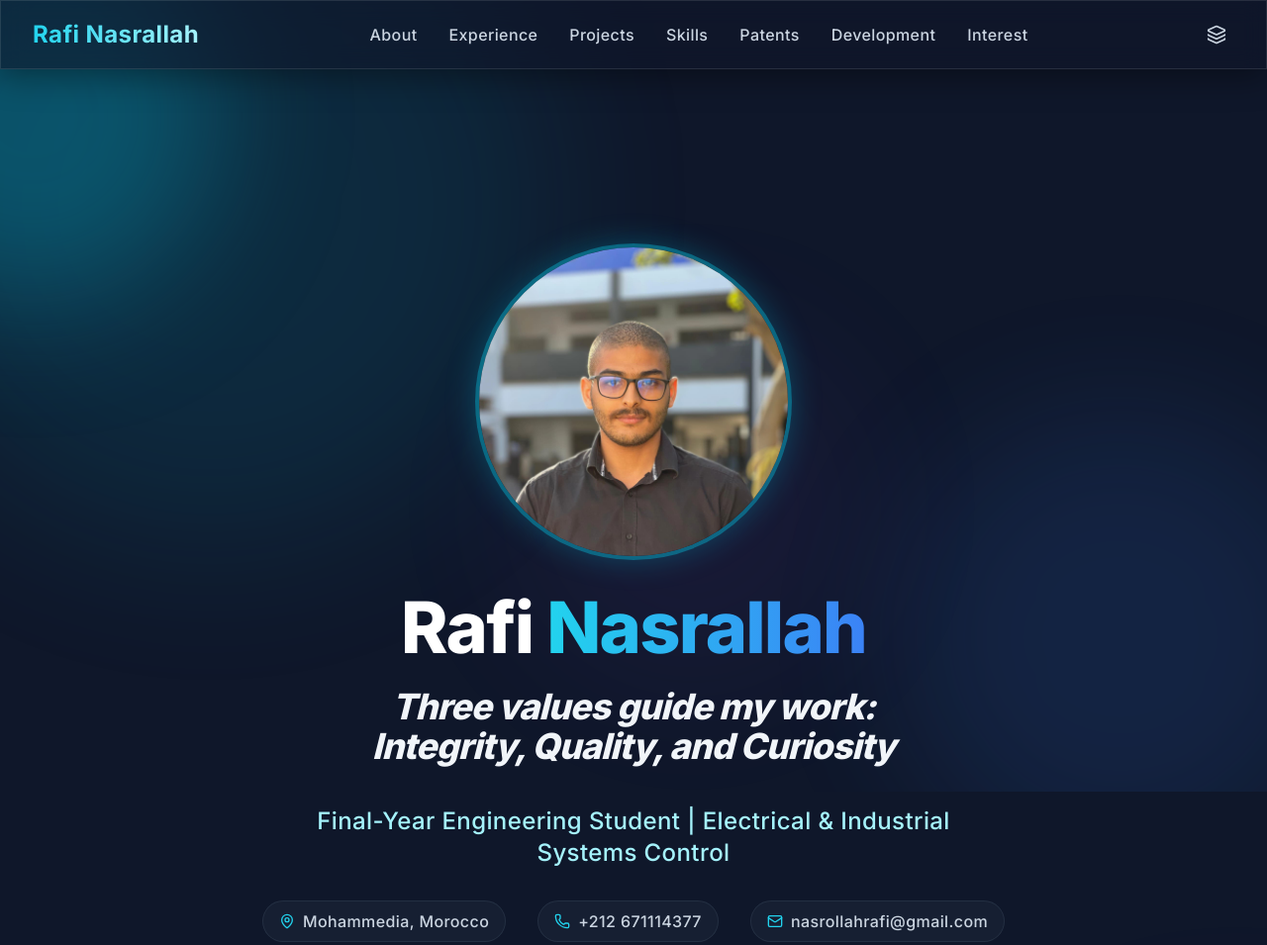
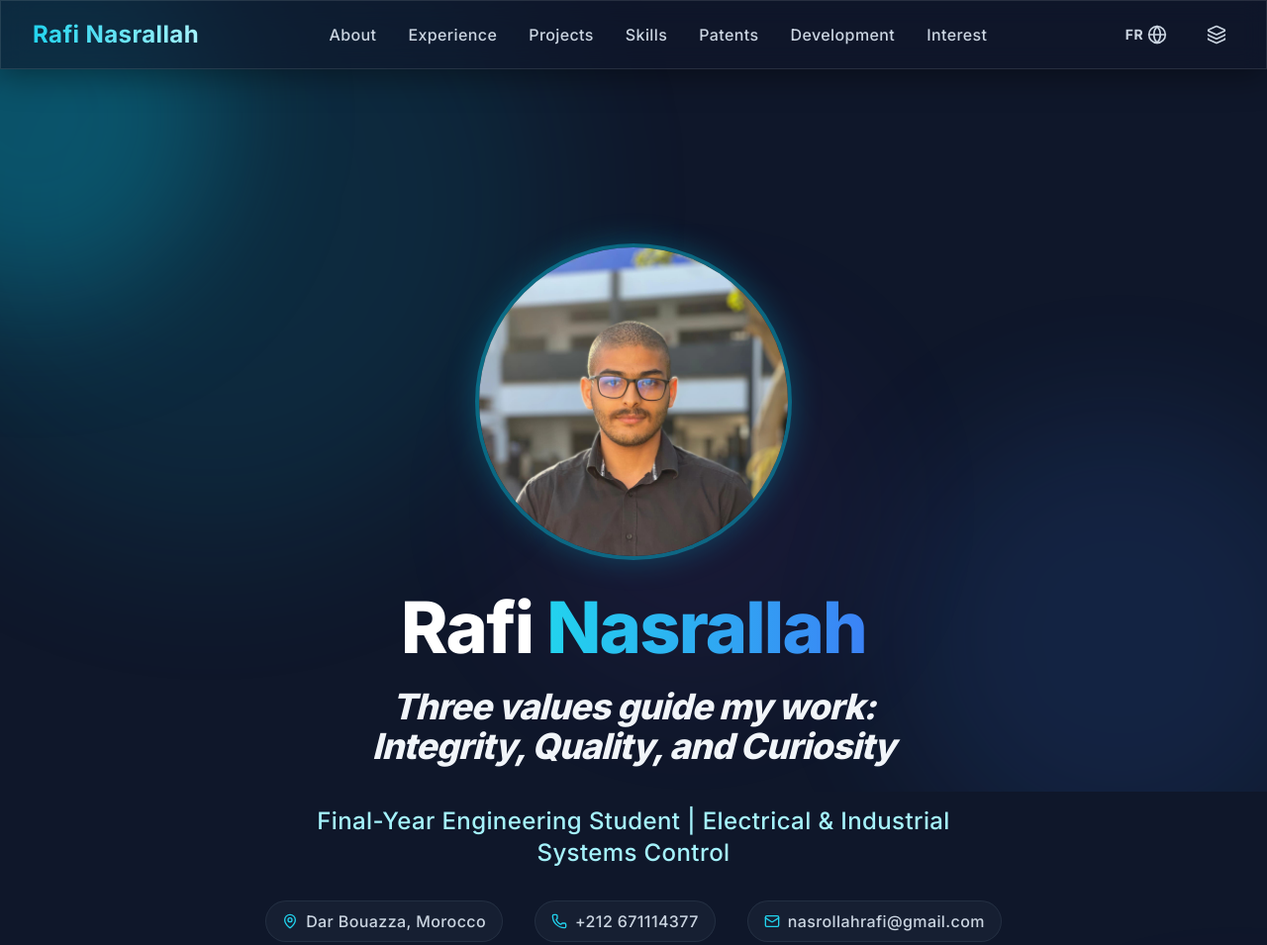
Before and after one commit to NasrallahRAFI/Digital-Portfolio-RAFI-Nasrallah, a plain HTML site: page index.html in a window 1280 px wide. Shown: the top 955 px of the page at 99% size. Drawn offline with nearby package versions, Linux system fonts and the light colour scheme.

Commit message:
Add language toggle button and update location

```diff
--- a/index.html
+++ b/index.html
@@ -31,9 +31,12 @@
     <!-- Theme Switcher Script -->
     <script src="theme.js"></script>
 
+    <!-- Language Switcher Script -->
+    <script src="lang.js"></script>
 </head>
 
 <body class="tracking-wide antialiased selection:bg-cyan-500 selection:text-white overflow-x-hidden">
+    <div id="google_translate_element" style="display:none;"></div>
 
     <!-- Global Animated Background -->
     <div class="animated-background">
@@ -69,6 +72,13 @@
             <!-- Action Buttons -->
             <div class="flex items-center space-x-2 sm:space-x-4">
                 <!-- Theme Toggle Button -->
+
+                <!-- Language Toggle Button -->
+                <button aria-label="Toggle Language" onclick="toggleLanguage()"
+                    class="p-2 rounded-lg text-slate-300 hover:bg-slate-800 hover:text-cyan-400 transition-colors flex items-center justify-center font-bold text-sm mr-2">
+                    <span id="lang-label">FR</span>
+                    <i data-lucide="globe" class="w-5 h-5 ml-1"></i>
+                </button>
                 <button aria-label="Toggle Theme" onclick="toggleTheme()"
                     class="p-2 rounded-lg text-slate-300 hover:bg-slate-800 hover:text-cyan-400 transition-colors flex items-center justify-center">
                     <i id="theme-toggle-icon" data-lucide="layers" class="w-5 h-5"></i>
@@ -147,7 +157,7 @@
                 <div class="flex flex-wrap justify-center gap-x-8 gap-y-3 text-slate-300 mb-10 font-medium">
                     <span
                         class="flex items-center space-x-2 bg-slate-800/50 px-4 py-2 rounded-full border border-slate-700/50">
-                        <i data-lucide="map-pin" class="w-4 h-4 text-cyan-400"></i><span>Mohammedia, Morocco</span>
+                        <i data-lucide="map-pin" class="w-4 h-4 text-cyan-400"></i><span>Dar Bouazza, Morocco</span>
                     </span>
                     <span
                         class="flex items-center space-x-2 bg-slate-800/50 px-4 py-2 rounded-full border border-slate-700/50">
```
